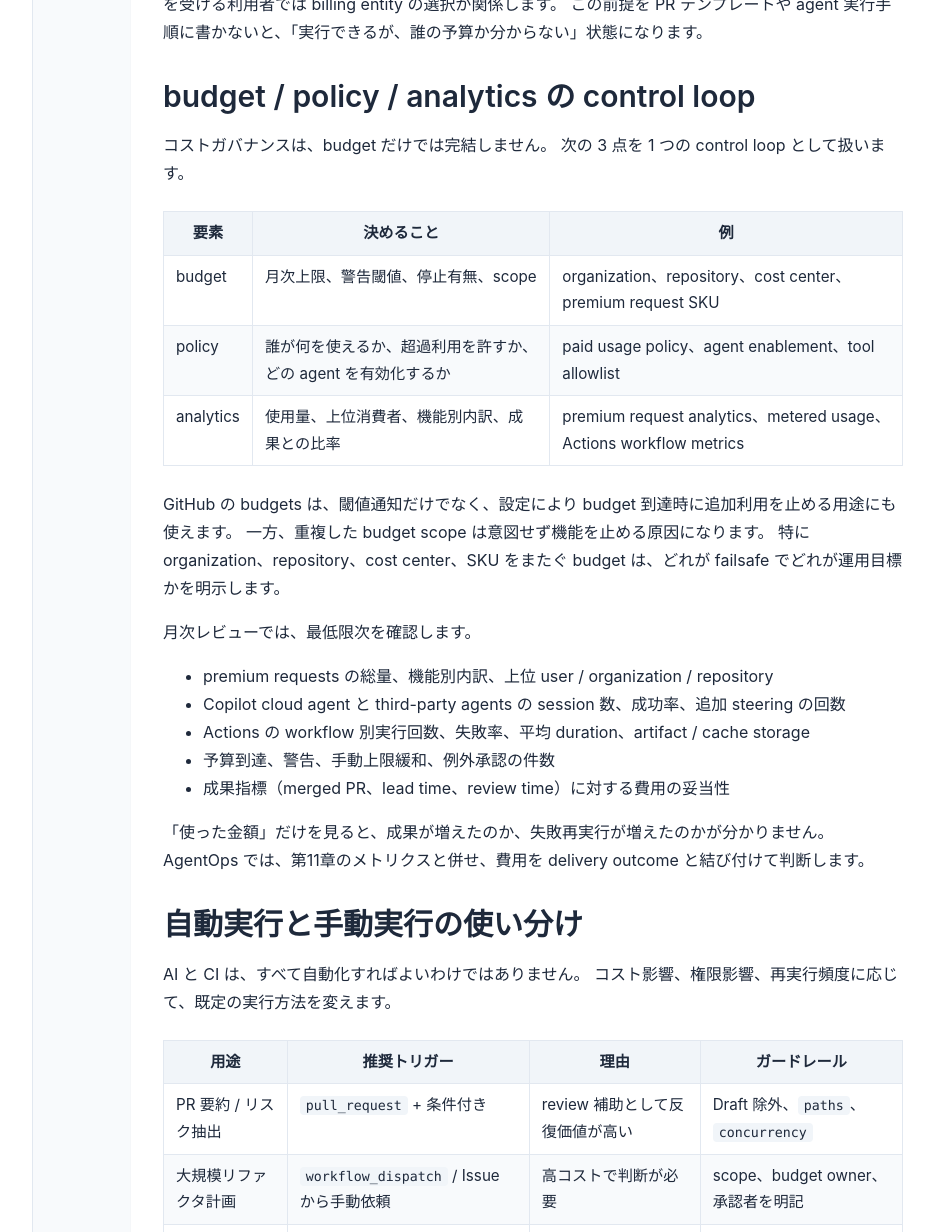
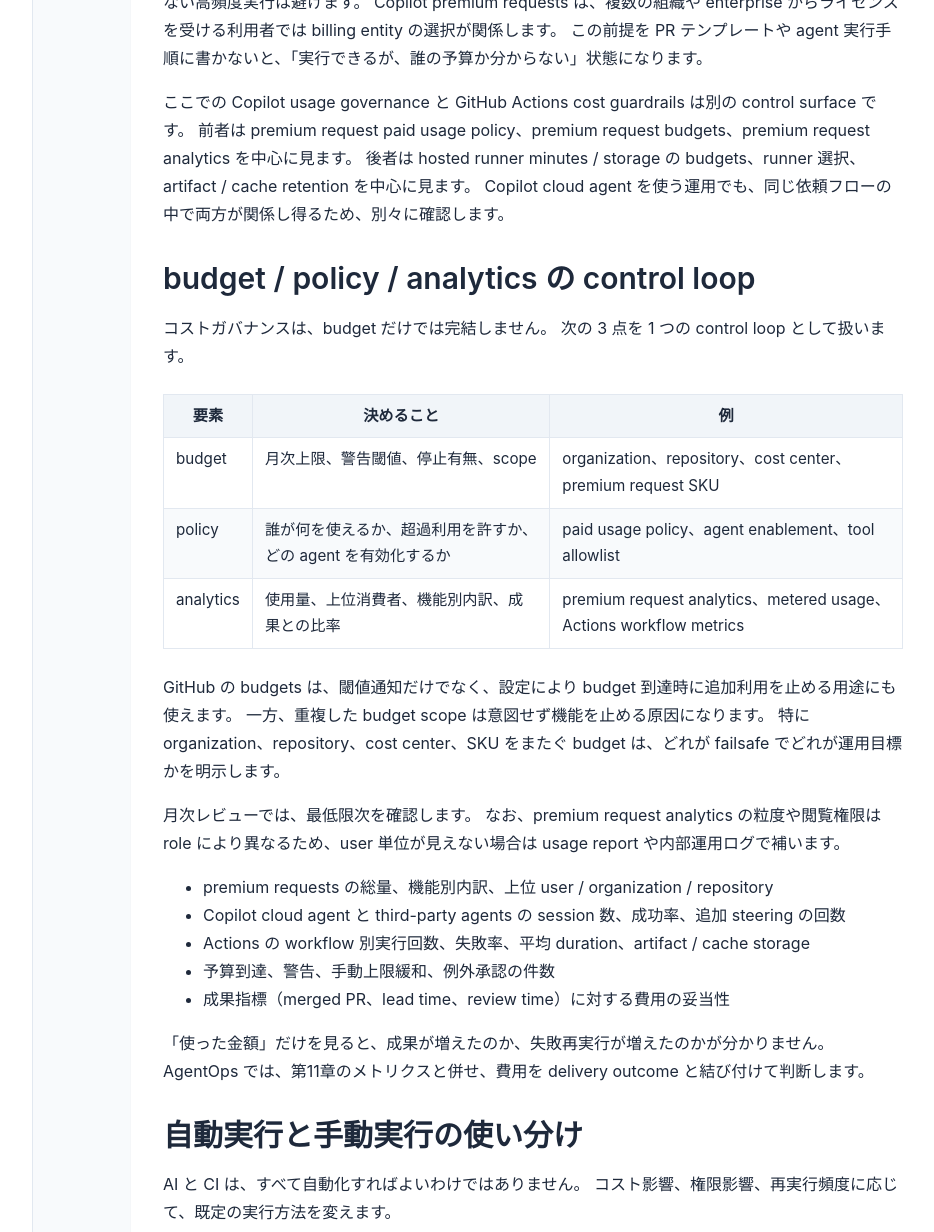
Before and after one commit to itdojp/GitHub-AgentOps-book, a Jekyll site: the page built from docs/chapters/chapter08/index.md, in a window 1280 px wide and 1400 px high, scrolled down 2103 px, cut to the strip 168-1400 px from the top of the window. Shown: the whole strip, without its empty margins (247-1181 px from the left). Built offline with Jekyll 4.4.1, drawn with Linux system fonts in a browser that asks for light colours; some of the changed text lies outside the part shown.

Commit message:
docs: clarify cost governance control surfaces
Agent-Logs-Url: https://github.com/itdojp/GitHub-AgentOps-book/sessions/0a96c54b-4037-4e79-ba36-85da2e1b8f37

Co-authored-by: ootakazuhiko <35311842+ootakazuhiko@users.noreply.github.com>

```diff
--- a/docs/chapters/chapter08/index.md
+++ b/docs/chapters/chapter08/index.md
@@ -30,7 +30,7 @@ AI エージェントのコストは、単一の「AI 利用料」ではあり
 | 実行単位 | 主なコスト/制約 | 典型的な発生タイミング | owner |
 | --- | --- | --- | --- |
 | Copilot Chat / CLI | premium requests、モデル倍率、session / weekly limit | 調査、計画、修正、追加質問 | 個人 / 組織の Copilot 管理者 |
-| Copilot cloud agent | session 単位の premium request、agent runner、Actions 関連費用 | Issue から実装依頼、PR 修正依頼 | repository owner / Copilot 管理者 |
+| Copilot cloud agent | Copilot cloud agent premium request SKU、agent session、関連 workflow の実行条件 | Issue から実装依頼、PR 修正依頼 | repository owner / Copilot 管理者 |
 | third-party coding agents | 提供者の課金、GitHub 側の統合条件、preview 条件 | 外部 agent を PR 作業へ接続 | サービス owner / Platform |
 | GitHub Actions | hosted runner minutes、larger runner、artifact / cache storage | lint、test、build、preview、agent workflow | repository owner |
 | 外部 MCP / API | API quota、SaaS 課金、rate limit、外部ログ保存 | MCP tool call、ticket 更新、検索、通知 | 外部サービス owner |
@@ -58,6 +58,11 @@ GitHub Actions は、実行者の個人アカウントではなく repository ow
 Copilot premium requests は、複数の組織や enterprise からライセンスを受ける利用者では billing entity の選択が関係します。
 この前提を PR テンプレートや agent 実行手順に書かないと、「実行できるが、誰の予算か分からない」状態になります。
 
+ここでの Copilot usage governance と GitHub Actions cost guardrails は別の control surface です。
+前者は premium request paid usage policy、premium request budgets、premium request analytics を中心に見ます。
+後者は hosted runner minutes / storage の budgets、runner 選択、artifact / cache retention を中心に見ます。
+Copilot cloud agent を使う運用でも、同じ依頼フローの中で両方が関係し得るため、別々に確認します。
+
 ## budget / policy / analytics の control loop
 
 コストガバナンスは、budget だけでは完結しません。
@@ -74,6 +79,7 @@ GitHub の budgets は、閾値通知だけでなく、設定により budget
 特に organization、repository、cost center、SKU をまたぐ budget は、どれが failsafe でどれが運用目標かを明示します。
 
 月次レビューでは、最低限次を確認します。
+なお、premium request analytics の粒度や閲覧権限は role により異なるため、user 単位が見えない場合は usage report や内部運用ログで補います。
 
 - premium requests の総量、機能別内訳、上位 user / organization / repository
 - Copilot cloud agent と third-party agents の session 数、成功率、追加 steering の回数
```
Also changed, not shown: src/chapters/chapter08/index.md (+7 -1 lines).
